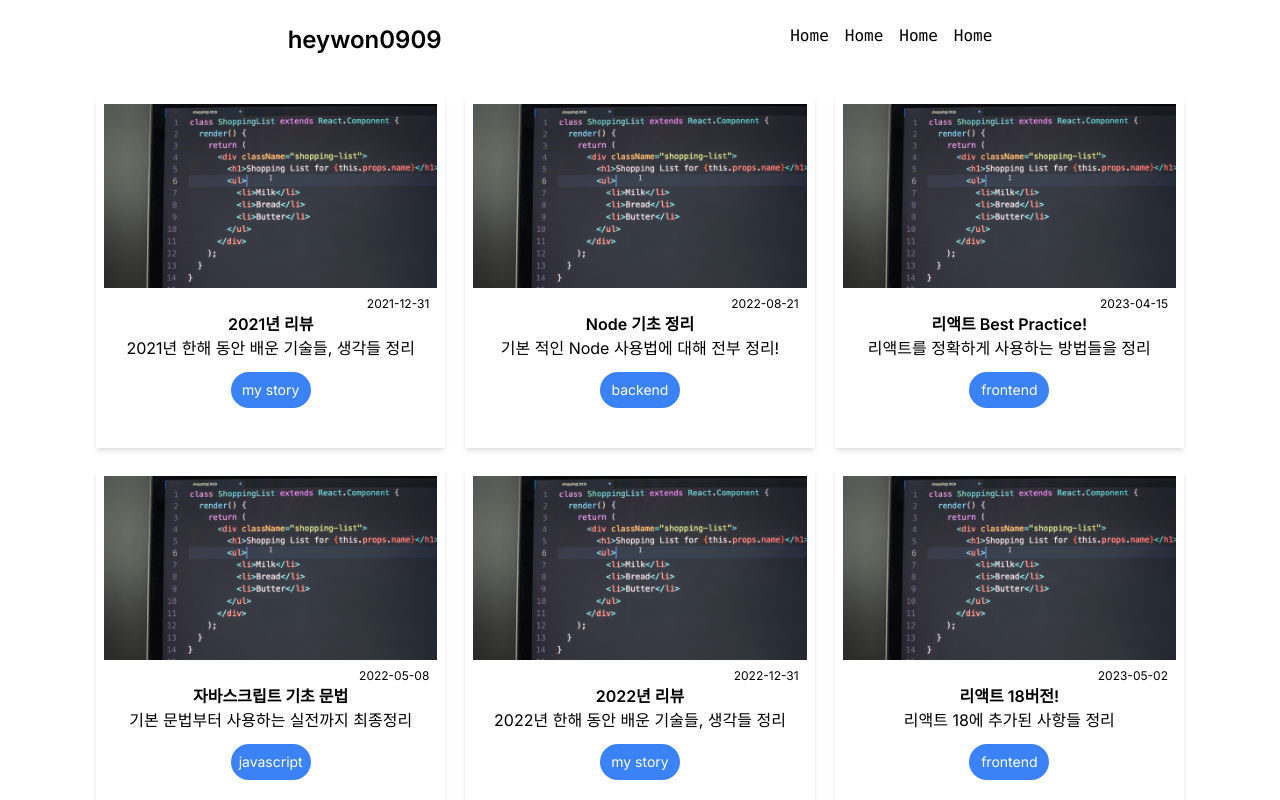
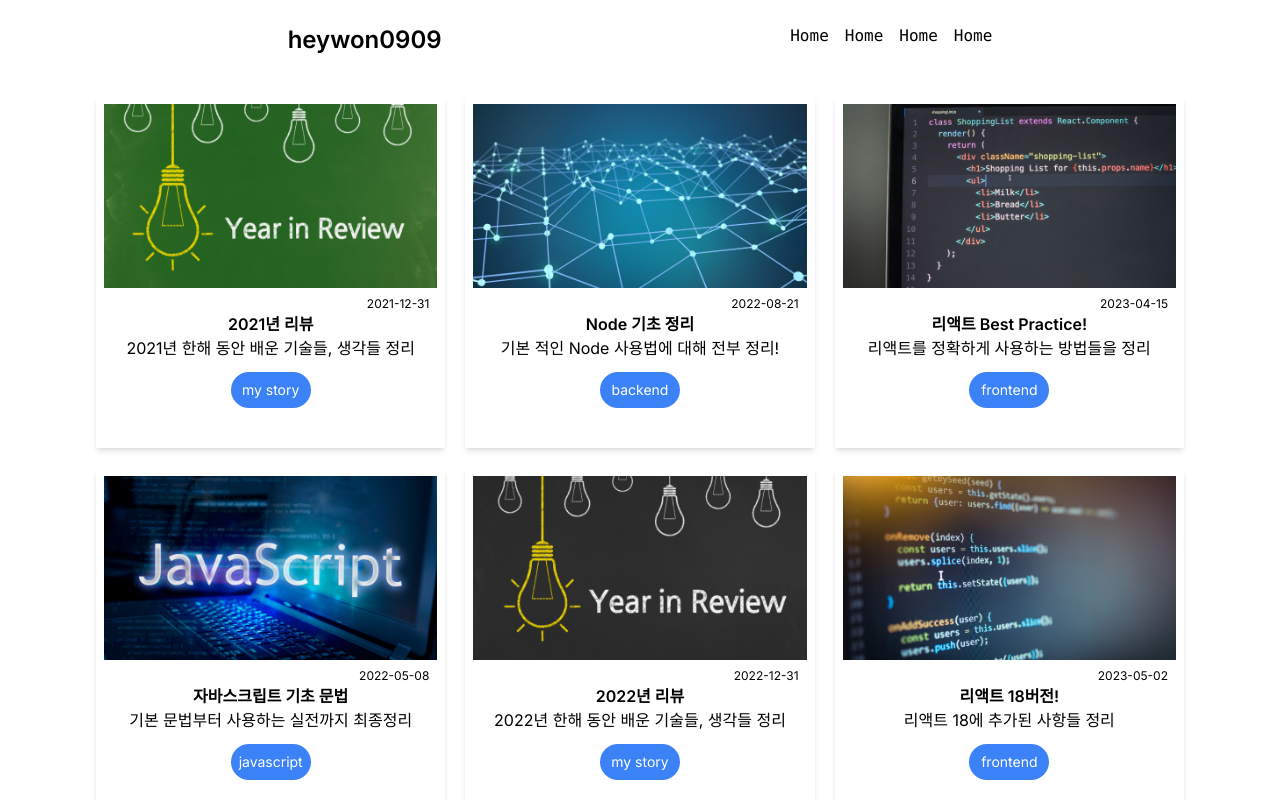
Before and after one commit to heywon0909/heywon0909-blog, a Next.js app: page / in a window 1280 px wide. Shown: the top 800 px of the page. Built offline with nearby package versions, Linux system fonts and the light colour scheme.

Commit message:
feat: post image 생성

```diff
--- a/src/components/Post.tsx
+++ b/src/components/Post.tsx
@@ -7,8 +7,13 @@ interface Props {
 }
 export default function Post({ post }: Props) {
   return (
-    <div className="w-full h-auto flex flex-col bg-white p-2 shadow-md">
-      <Image src={profile} alt="profile" />
+    <div className="w-full h-full flex flex-col bg-white p-2 shadow-md hover:bg-slate-50">
+      <Image
+        src={`/blog/images/posts/${post.path}.png`}
+        alt="profile"
+        width="500"
+        height="500"
+      />
       <div className="h-auto flex flex-col justify-center p-2 w-full">
         <div className="flex justify-end text-xs">{post.date}</div>
         <div className="w-full flex justify-center flex-col items-center gap-3">
```
